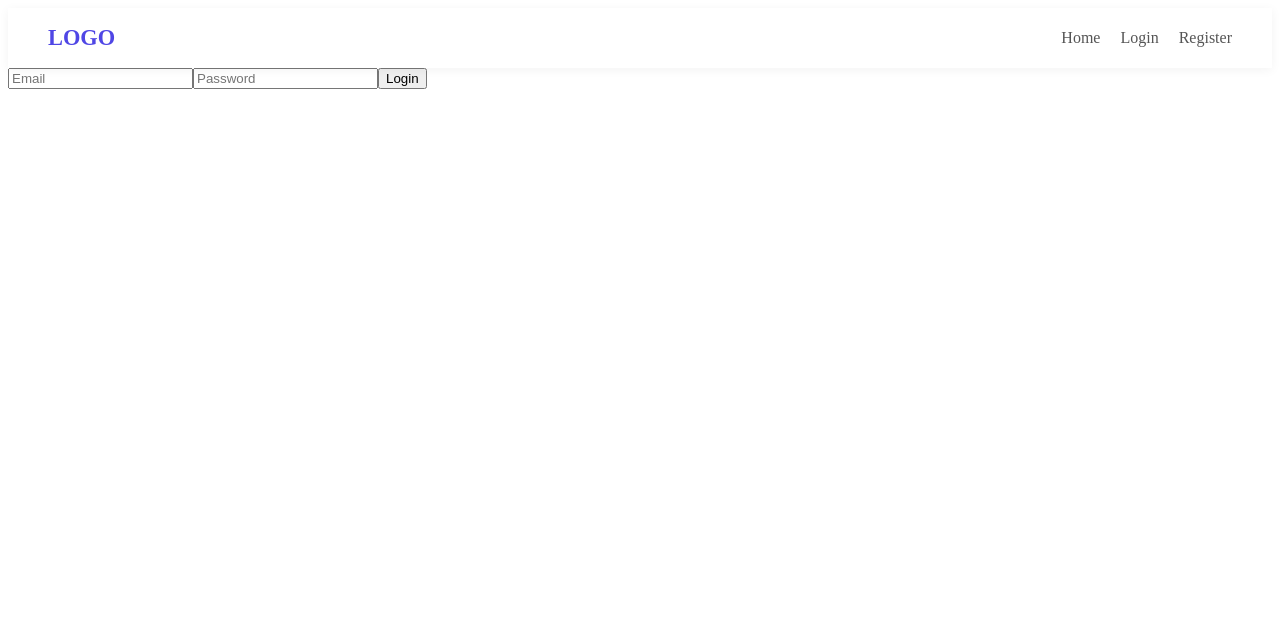
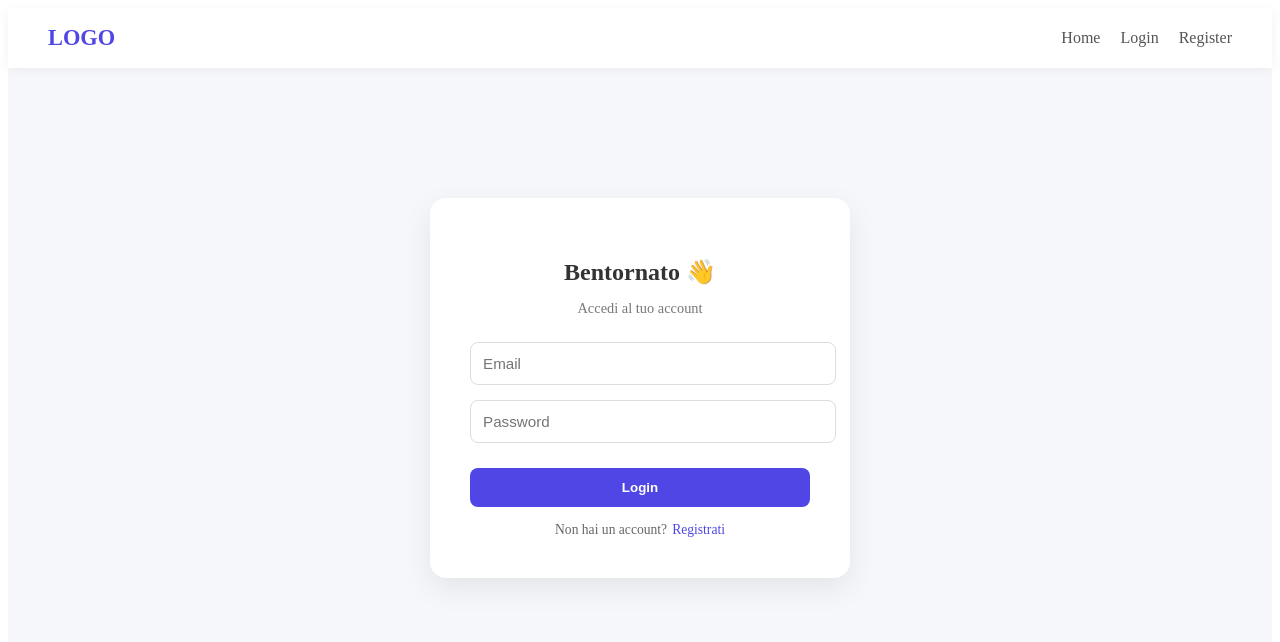
Before and after one commit to theMANGOlorian/webappTelefonia, an Angular app in the folder webui/: page /login in a window 1280 px wide. Shown: the top 642 px of the page. Built offline with nearby package versions, Linux system fonts and the light colour scheme.

Commit message:
update login

```diff
--- a/webui/src/app/features/auth/login/login.component.html
+++ b/webui/src/app/features/auth/login/login.component.html
@@ -1,5 +1,35 @@
-<form (ngSubmit)="onSubmit()">
-  <input [(ngModel)]="email" name="email" placeholder="Email">
-  <input [(ngModel)]="password" name="password" type="password" placeholder="Password">
-  <button type="submit">Login</button>
-</form>
+<div class="auth-container">
+
+  <form (ngSubmit)="onSubmit()" class="auth-form">
+
+    <h2>Bentornato 👋</h2>
+    <p>Accedi al tuo account</p>
+
+    <div class="form-group">
+      <input
+        [(ngModel)]="email"
+        name="email"
+        type="email"
+        placeholder="Email"
+      />
+    </div>
+
+    <div class="form-group">
+      <input
+        [(ngModel)]="password"
+        name="password"
+        type="password"
+        placeholder="Password"
+      />
+    </div>
+
+    <button type="submit">Login</button>
+
+    <div class="footer">
+      <span>Non hai un account?</span>
+      <a routerLink="/register">Registrati</a>
+    </div>
+
+  </form>
+
+</div>
--- /dev/null
+++ b/webui/src/app/features/auth/login/login.component.scss
@@ -0,0 +1,81 @@
+.auth-container {
+  display: flex;
+  justify-content: center;
+  align-items: center;
+  height: 80vh;
+  background: #f5f7fb;
+}
+
+.auth-form {
+  background: white;
+  padding: 40px;
+  border-radius: 16px;
+  width: 340px;
+  box-shadow: 0 10px 30px rgba(0, 0, 0, 0.08);
+  text-align: center;
+
+  h2 {
+    margin-bottom: 8px;
+    color: #333;
+  }
+
+  p {
+    margin-bottom: 25px;
+    color: #777;
+    font-size: 0.9rem;
+  }
+
+  .form-group {
+    margin-bottom: 15px;
+
+    input {
+      width: 100%;
+      padding: 12px;
+      border-radius: 8px;
+      border: 1px solid #ddd;
+      font-size: 0.95rem;
+      outline: none;
+      transition: all 0.2s ease;
+
+      &:focus {
+        border-color: #4f46e5;
+        box-shadow: 0 0 0 2px rgba(79, 70, 229, 0.1);
+      }
+    }
+  }
+
+  button {
+    width: 100%;
+    padding: 12px;
+    background: #4f46e5;
+    color: white;
+    border: none;
+    border-radius: 8px;
+    font-weight: bold;
+    cursor: pointer;
+    margin-top: 10px;
+    transition: all 0.2s ease;
+
+    &:hover {
+      background: #4338ca;
+      transform: translateY(-1px);
+    }
+  }
+
+  .footer {
+    margin-top: 15px;
+    font-size: 0.85rem;
+    color: #666;
+
+    a {
+      color: #4f46e5;
+      margin-left: 5px;
+      text-decoration: none;
+      font-weight: 500;
+
+      &:hover {
+        text-decoration: underline;
+      }
+    }
+  }
+}
--- a/webui/src/app/features/auth/login/login.component.ts
+++ b/webui/src/app/features/auth/login/login.component.ts
@@ -8,7 +8,8 @@ import { AuthService } from '../../../core/services/auth.service';
   selector: 'app-login',
   imports: [FormsModule],
   standalone: true,
-  templateUrl: './login.component.html'
+  templateUrl: './login.component.html',
+  styleUrl: './login.component.scss'
 })
 export class LoginComponent {
   email = '';
--- a/webui/src/app/features/auth/register/register.component.html
+++ b/webui/src/app/features/auth/register/register.component.html
@@ -42,7 +42,7 @@
       <input [(ngModel)]="piva" name="piva" placeholder="Partita IVA" />
     </div>
 
-    <button type="submit">Register</button>
+    <button type="submit" name="submit" >Register</button>
 
   </form>
 </div>
```
Also changed, not shown: webui/src/app/features/auth/login/login.component.css (deleted).
